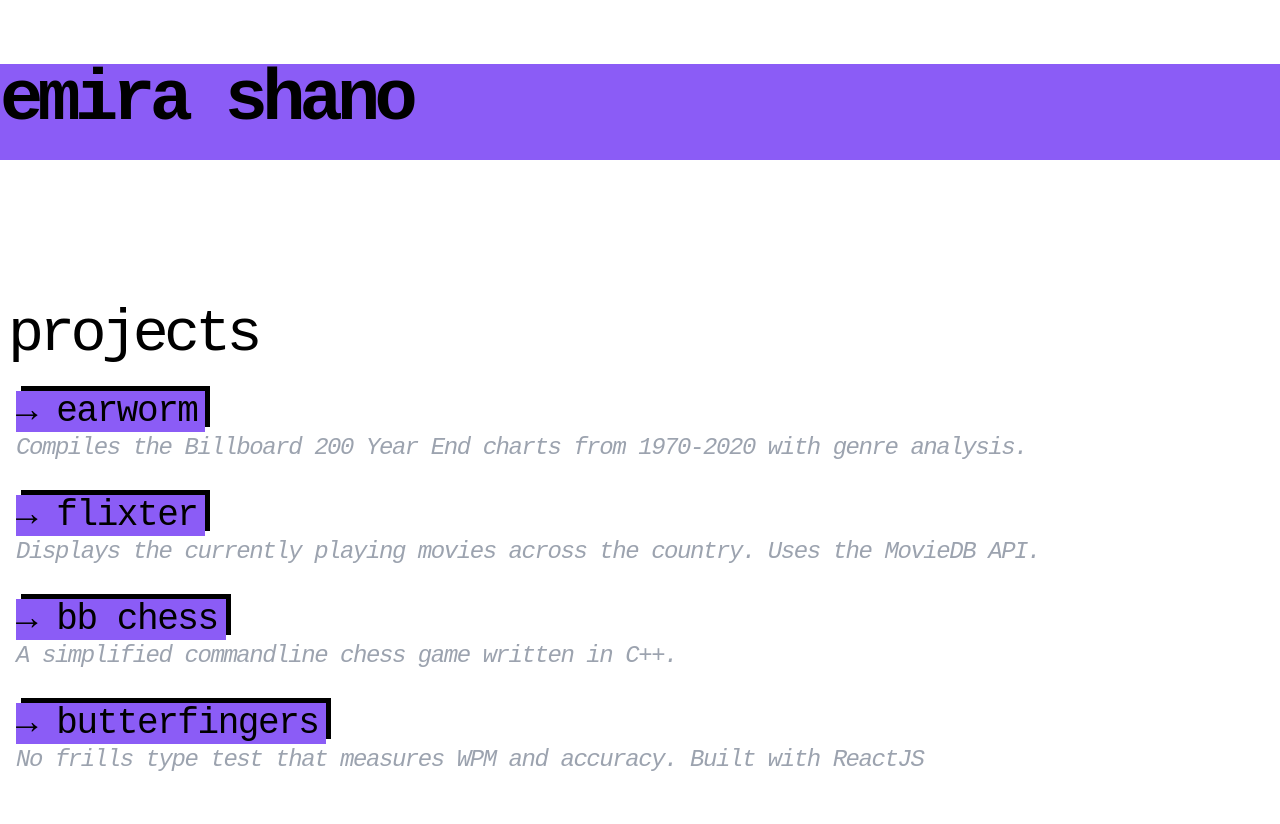
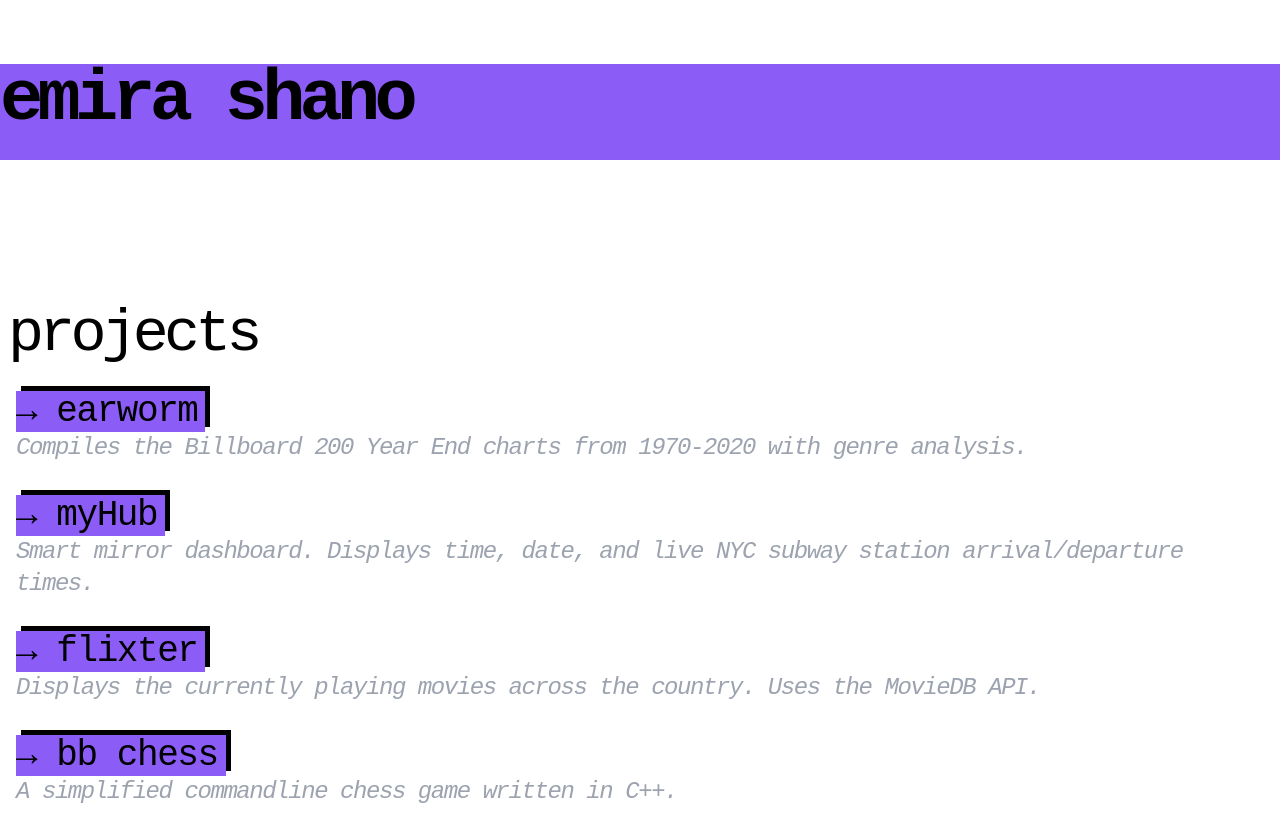
Before and after one commit to emshano/emshano.github.io, a React (Create React App) app: page /projects in a window 1280 px wide. Before the commit the page ends 800 px from the top, so only its background shows below. Built offline with nearby package versions, Linux system fonts and the light colour scheme.

Commit message:
updated project list

```diff
--- a/src/projectList.js
+++ b/src/projectList.js
@@ -1,6 +1,3 @@
-import earworm from "./images/ear.png"
-import chess from "./images/bbchess.png"
-import flix from "./images/flixter.png"
 import cpp from "./images/c++.svg"
 import ract from "./images/react.svg"
 import sw from "./images/swift.svg"
@@ -9,10 +6,15 @@ import typer from "./images/type.png"
 const projectList = [
   {
     title: 'earworm',
-    description: 'Compiles the Billboard 200 Year End charts ' +
-        'from 1970-2020 with genre analysis.',
+    description: 'Compiles the Billboard 200 Year End charts from 1970-2020 with genre analysis.',
     lang: ract,
     link: 'https://earwrm.io'
+  }, {
+    title: 'myHub',
+    description: "Smart mirror dashboard. Displays time, date, and live NYC subway station arrival/departure times.",
+        lang: ract,
+        link: 'https://github.com/emshano/myHub'
+
   }, {
     title: 'flixter',
     description: 'Displays the currently playing movies across the country. Uses the MovieDB API.',
@@ -25,12 +27,6 @@ const projectList = [
         lang: cpp,
         link: 'https://github.com/emshano/bb_chess'
 
-  }   , {
-    title: 'butterfingers',
-    description: "No frills type test that measures WPM and accuracy. Built with ReactJS",
-        lang: ract,
-        link: 'https://github.com/emshano/butterfingers'
-
   }
 ]
 export default projectList;
```
